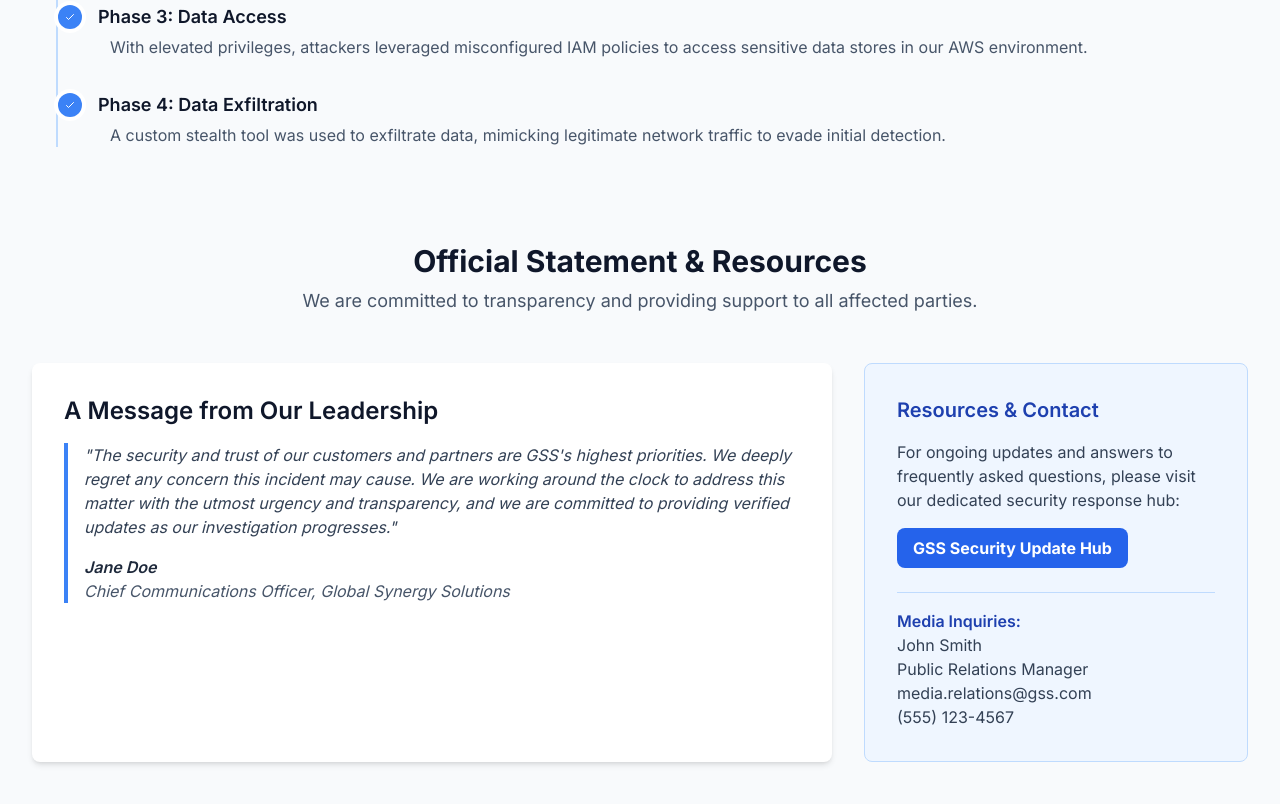
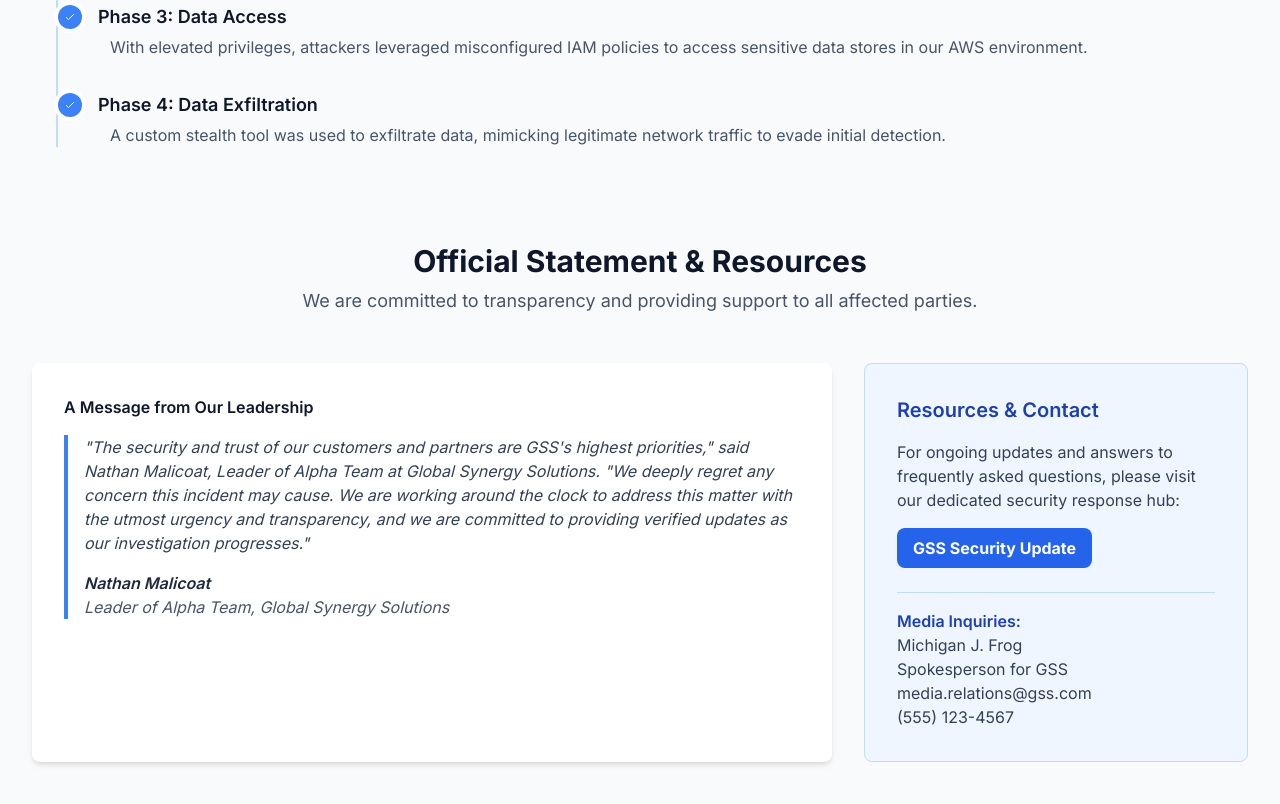
Before and after one commit to TheLastTip/capstone-GSS-Incident-report, a plain HTML site: page index.html in a window 1280 px wide. Shown: the part 2235-3039 px from the top of the page. Drawn offline with nearby package versions, Linux system fonts and the light colour scheme.

Commit message:
Update index.html

```diff
--- a/index.html
+++ b/index.html
@@ -143,22 +143,22 @@
 
             <div class="grid md:grid-cols-3 gap-8">
                 <div class="md:col-span-2 bg-white p-8 rounded-lg shadow-md">
-                    <h3 class="text-2xl font-semibold text-slate-900 mb-4">A Message from Our Leadership</h3>
+                    <h3 class="2xl font-semibold text-slate-900 mb-4">A Message from Our Leadership</h3>
                     <blockquote class="border-l-4 border-blue-500 pl-4 italic text-slate-700">
-                        <p>"The security and trust of our customers and partners are GSS's highest priorities. We deeply regret any concern this incident may cause. We are working around the clock to address this matter with the utmost urgency and transparency, and we are committed to providing verified updates as our investigation progresses."</p>
+                        <p>"The security and trust of our customers and partners are GSS's highest priorities," said Nathan Malicoat, Leader of Alpha Team at Global Synergy Solutions. "We deeply regret any concern this incident may cause. We are working around the clock to address this matter with the utmost urgency and transparency, and we are committed to providing verified updates as our investigation progresses."</p>
                         <footer class="mt-4">
-                            <span class="font-semibold text-slate-800">Jane Doe</span><br>
-                            <span class="text-slate-600">Chief Communications Officer, Global Synergy Solutions</span>
+                            <span class="font-semibold text-slate-800">Nathan Malicoat</span><br>
+                            <span class="text-slate-600">Leader of Alpha Team, Global Synergy Solutions</span>
                         </footer>
                     </blockquote>
                 </div>
                 <div class="bg-blue-50 p-8 rounded-lg border border-blue-200">
                     <h3 class="text-xl font-semibold text-blue-800 mb-4">Resources & Contact</h3>
                     <p class="text-slate-700 mb-4">For ongoing updates and answers to frequently asked questions, please visit our dedicated security response hub:</p>
-                    <a href="#" class="inline-block bg-blue-600 text-white font-bold py-2 px-4 rounded-lg hover:bg-blue-700 transition-colors">GSS Security Update Hub</a>
+                    <a href="#" class="inline-block bg-blue-600 text-white font-bold py-2 px-4 rounded-lg hover:bg-blue-700 transition-colors">GSS Security Update</a>
                     <div class="mt-6 border-t border-blue-200 pt-4">
                         <h4 class="font-semibold text-blue-800">Media Inquiries:</h4>
-                        <p class="text-slate-700">John Smith<br>Public Relations Manager<br>media.relations@gss.com<br>(555) 123-4567</p>
+                        <p class="text-slate-700">Michigan J. Frog<br>Spokesperson for GSS<br>media.relations@gss.com<br>(555) 123-4567</p>
                     </div>
                 </div>
             </div>
```
